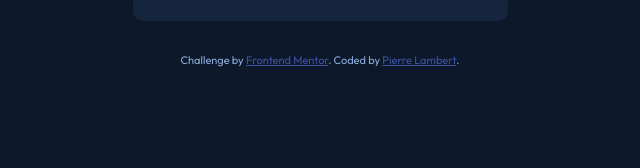
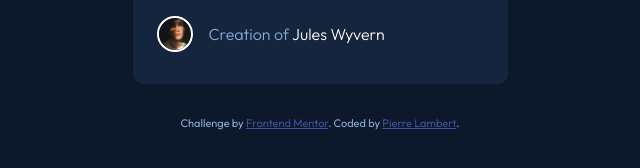
Before and after one commit to SHANbic/nft-preview-card-component, a plain HTML site: page index.html in a window 1280 px wide. Shown: the part 632-800 px from the top of the page, without its empty margins (320-960 px from the left). Drawn offline with Linux system fonts and the light colour scheme.

Commit message:
fix: center nft card in the middle of viewport

```diff
--- a/index.html
+++ b/index.html
@@ -58,11 +58,14 @@
       </div>
     </div>
 
-    <div class="attribution">
+    <footer class="attribution">
       Challenge by
       <a href="https://www.frontendmentor.io?ref=challenge" target="_blank"
         >Frontend Mentor</a
-      >. Coded by <a href="#">Pierre Lambert</a>.
+      >. Coded by
+      <a href="https://github.com/SHANbic/nft-preview-card-component/"
+        >Pierre Lambert</a
+      >.
     </div>
   </body>
 </html>
--- a/styles.css
+++ b/styles.css
@@ -15,6 +15,11 @@ body {
   color: var(--primary-soft-blue);
   max-width: 375px;
   margin: 0 auto;
+  min-height: 100vh;
+  display: flex;
+  justify-content: center;
+  align-items: center;
+  flex-direction: column;
 }
 
 .nft {
```
